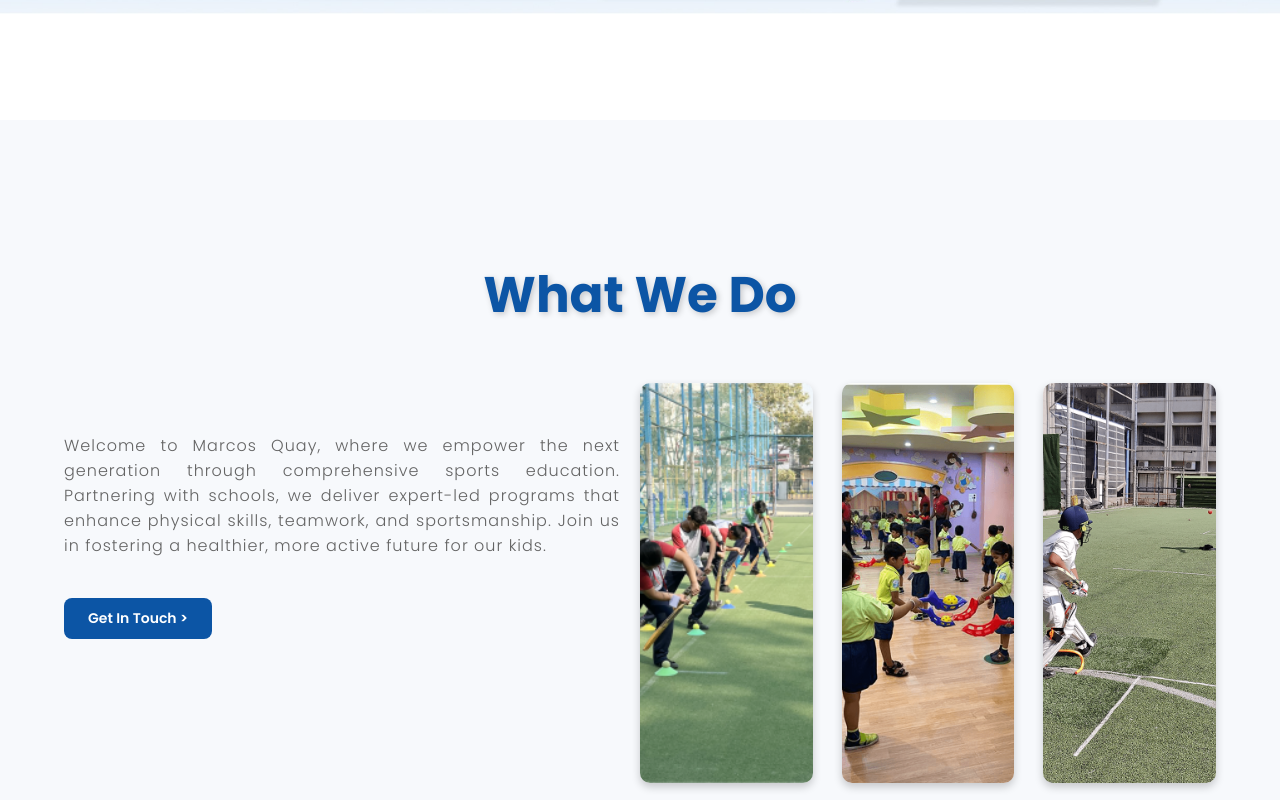
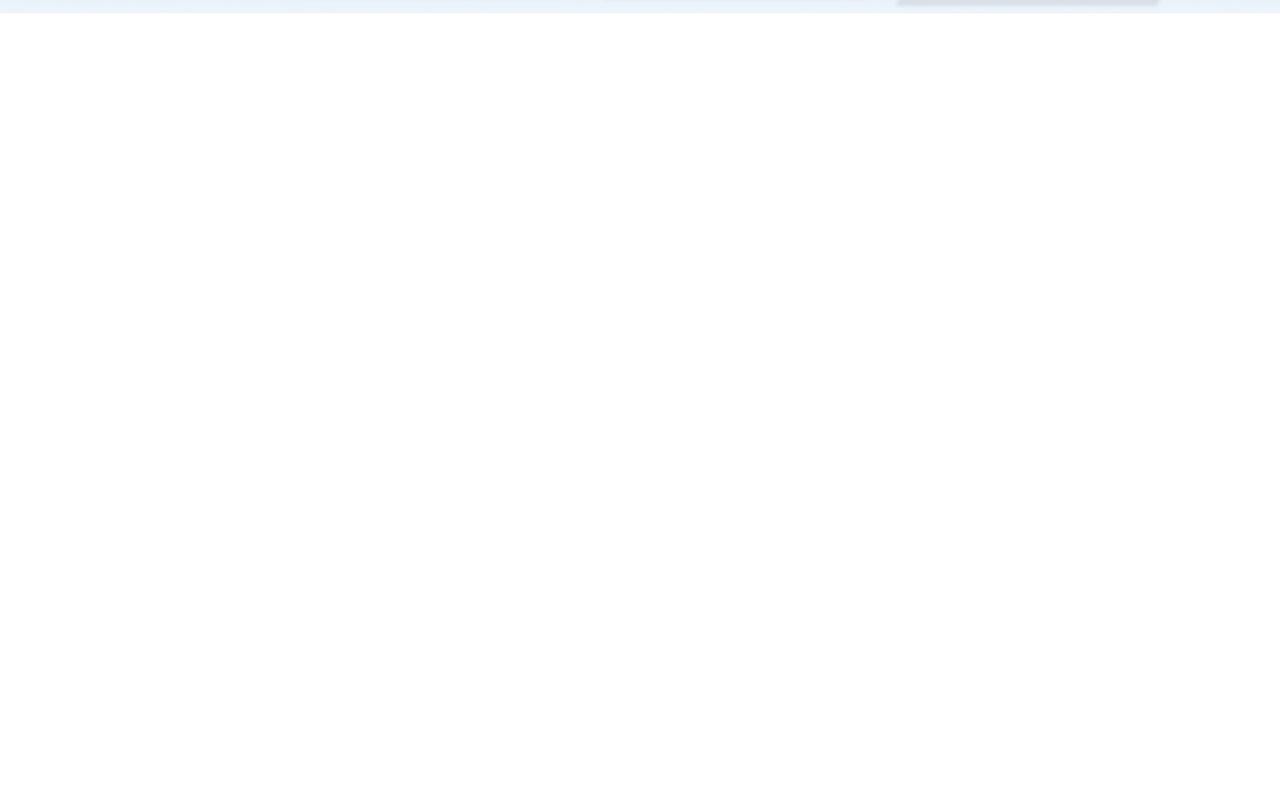
Before and after one commit to shivhub09/MQ-WEBSITE, a React (Vite) app in the folder client/: page / in a window 1280 px wide. Shown: the part 680-1480 px from the top of the page. After the commit the page ends 800 px from the top, so only its background shows below. Built offline with nearby package versions, Linux system fonts and the light colour scheme.

Commit message:
single scroll in the webview added

```diff
--- a/client/src/pages/AboutUsPage/AboutUsPage.css
+++ b/client/src/pages/AboutUsPage/AboutUsPage.css
@@ -1,14 +1,36 @@
+/* Remove scrollbar */
+* {
+  margin: 0;
+  padding: 0;
+  box-sizing: border-box;
+}
+
+html,
+body {
+  height: 100%;
+  overflow: hidden; /* Disable scrollbar on the body */
+}
+
 /* Default styles (for larger screens) */
 .about-us-main-container {
+  scroll-snap-type: y mandatory;
   height: 100vh;
-    background-color: #f7f7f7; /* Light background for contrast */
+  overflow-y: scroll;
+  scrollbar-width: none; /* For Firefox */
+  -ms-overflow-style: none; /* For IE and Edge */
+}
+
+.about-us-main-container::-webkit-scrollbar {
+  display: none; /* For Chrome, Safari, and Opera */
 }
 
 .about-us-main-container section {
-    height: 100vh;
+  scroll-snap-align: start;
   display: flex;
+  justify-content: center;
   align-items: center;
-    justify-content: center;
+  height: 100vh; /* Full height for each section */
+  width: 100vw; /* Full width for each section */
 }
 
 .aboutUs-image {
@@ -59,7 +81,8 @@
   color: #0c55a5;
   font-weight: 700;
   text-align: center;
-    margin-bottom: 20px; /* Add margin for spacing */
+  /* margin-top: 20px; */
+  /* margin-bottom: 20px; Add margin for spacing */
 }
 
 .AboutUs-content {
@@ -180,7 +203,7 @@
 .vision-mission-container {
   display: flex;
   flex-direction: column;
-    align-items: center;
+  align-items: flex-start;
   justify-content: space-evenly;
   width: 85%;
   height: auto;
@@ -330,6 +353,16 @@
 
 /* Responsive styles for 768px width */
 @media (max-width: 768px) {
+  html,
+  body {
+    overflow-y: auto;
+    height: auto;
+  }
+
+  .aboutUs-container-title{
+    margin-top: 0px;
+  }
+
   .aboutUs-image {
     margin-top: 75px;
     height: auto;
@@ -337,8 +370,6 @@
     min-height: 300px;
     background-size: cover;
     background-position: center;
-
-
   }
 
   .aboutUs-image img {
@@ -406,7 +437,7 @@
   .vision-mission-container {
     display: flex;
     flex-direction: column;
-    align-items: center;
+    align-items: flex-start;
     justify-content: center;
   }
 
@@ -436,6 +467,7 @@
 
   .vision-container h2,
   .mission-container h2 {
+    text-align: left;
     font-size: 30px;
   }
 
@@ -477,6 +509,10 @@
   .ceo-message-content {
     width: 100%;
     padding-left: 0;
+    text-align: justify;
+  }
+  .ceo-message-content h1{
+    text-align: center;
   }
 
   .founder-regards-col1 {
--- a/client/src/pages/HomePage/HomePage.css
+++ b/client/src/pages/HomePage/HomePage.css
@@ -1,21 +1,37 @@
+/* Remove scrollbar */
 * {
   margin: 0;
   padding: 0;
   box-sizing: border-box;
 }
 
-.home-page-main-container {
+html, body {
+  height: 100%;
+  overflow: hidden; /* Disable scrollbar on the body */
 }
 
-/* Home Page Main Container */
+.home-page-main-container {
+  scroll-snap-type: y mandatory;
+  height: 100vh;
+  overflow-y: scroll;
+  scrollbar-width: none; /* For Firefox */
+  -ms-overflow-style: none; /* For IE and Edge */
+}
+
+.home-page-main-container::-webkit-scrollbar {
+  display: none; /* For Chrome, Safari, and Opera */
+}
+
+/* Home Page Main Container Sections */
 .home-page-main-container section {
+  scroll-snap-align: start;
   display: flex;
-  flex-direction: column; /* Stack content vertically */
+  justify-content: center;
   align-items: center;
-  justify-content: center;
-  width: 100%;
-  min-height: 100vh; /* Ensure section takes full height if needed */
+  height: 100vh; /* Full height for each section */
+  width: 100vw;  /* Full width for each section */
 }
+
 
 /* Home Page Image */
 .homePage-container img {
@@ -34,7 +50,6 @@
   align-items: center;
   justify-content: center;
   box-sizing: border-box;
-  background-color: #f7f9fc;
 }
 
 .what-we-do-container-title {
@@ -178,7 +193,6 @@
   align-items: center;
   justify-content: center;
   box-sizing: border-box;
-  background-color: #f7f9fc;
 }
 
 .ourJourney-container-title {
@@ -223,10 +237,14 @@
 
 /* Responsive Styles */
 @media (max-width: 768px) {
+
+  html, body {
+    overflow-y: auto;
+    height: auto;
+  }
   .home-page-main-container {
-
     padding-top: 50px;
-    height: auto; /* Let height be determined by content */
+    height: auto;
   }
 
   .home-page-main-container section {
@@ -234,13 +252,12 @@
     min-height: auto;
   }
 
-
   .what-we-do-container {
     height: auto; /* Adjust height for smaller screens */
     padding: 20px; /* Add padding */
   }
 
-  .ourJourney{
+  .ourJourney {
     height: auto;
   }
 
@@ -301,6 +318,4 @@
     padding: 20px; /* Add padding */
     width: 100%; /* Full width */
   }
-
-
 }
--- a/client/src/pages/HomePage/HomePage.jsx
+++ b/client/src/pages/HomePage/HomePage.jsx
@@ -6,9 +6,7 @@
 import './HomePage.css';
 import OurOfferingsCard from './components/utils/OurOfferingsCard';
 import OurJourneyCard from './components/utils/OurJourneyCard';
-import TestimonialCard from './components/utils/TestimonialCard';
 import TestimonialCarousel from './components/utils/TestimonialCarousel';
-import Footer from '../../utils/Footer/Footer';
 
 import ACEImage from './components/images/Website Home - ACE.png';
 import BrandingImage from './components/images/Website Home - Branding & Sponsorship.png';
--- a/client/src/pages/OfferingsPage/BrandSponsorship/BrandSponsorship.css
+++ b/client/src/pages/OfferingsPage/BrandSponsorship/BrandSponsorship.css
@@ -1,12 +1,22 @@
-/* Base styles */
+/* Remove scrollbar */
 * {
   margin: 0;
   padding: 0;
   box-sizing: border-box;
 }
 
+html,
+body {
+  height: 100%;
+  overflow: hidden; /* Disable scrollbar on the body */
+}
+
 .brandSponsorship-main-container {
-  scrollbar-width: none;
+  scroll-snap-type: y mandatory;
+  height: 100vh;
+  overflow-y: scroll;
+  scrollbar-width: none; /* For Firefox */
+  -ms-overflow-style: none; /* For IE and Edge */
 }
 
 .brandSponsorship-main-container::-webkit-scrollbar {
@@ -14,13 +24,12 @@
 }
 
 .brandSponsorship-main-container section {
+  scroll-snap-align: start;
   display: flex;
-  flex-direction: column; /* Stack content vertically */
+  justify-content: center;
   align-items: center;
-  justify-content: center;
-  padding: 40px 0; /* Add padding for spacing */
-  width: 100%;
-  min-height: 100vh; /* Ensure section takes full height if needed */
+  height: 100vh; /* Full height for each section */
+  width: 100vw; /* Full width for each section */
 }
 
 .brandSponsorship-container-one {
@@ -71,24 +80,27 @@
 
 /* Media queries for responsiveness */
 @media (max-width: 768px) {
+  html,
+  body {
+    overflow-y: auto;
+    height: auto;
+  }
   .brandSponsorship-main-container {
-    height: auto; /* Let height be determined by content */
+    height: auto;
   }
 
   .brandSponsorship-container-one h1 {
-    margin-top: 50px;
+    margin-top: 75px;
     font-size: 1.5rem;
   }
 
   .brandSponsorship-main-container section {
     height: auto;
-    /* padding: 20px 0; */
     min-height: auto;
   }
 
   .brandSponsorship-container-two-content {
     flex-direction: column;
-    /* align-items: center; */
     width: 100%;
     margin-top: 0;
     margin-bottom: 30px;
--- a/client/src/pages/OfferingsPage/SchoolProgram/SchoolProgram.css
+++ b/client/src/pages/OfferingsPage/SchoolProgram/SchoolProgram.css
@@ -1,25 +1,37 @@
+/* Remove scrollbar */
 * {
   margin: 0;
   padding: 0;
   box-sizing: border-box;
 }
 
+html,
+body {
+  height: 100%;
+  overflow: hidden; /* Disable scrollbar on the body */
+}
+
 .schoolProgram-main-container {
-  overflow: hidden; /* Hide overflowing content */
+  scroll-snap-type: y mandatory;
+  height: 100vh;
+  overflow-y: scroll;
+  scrollbar-width: none; /* For Firefox */
+  -ms-overflow-style: none; /* For IE and Edge */
+}
+
+.schoolProgram-main-container::-webkit-scrollbar {
+  display: none; /* For Chrome, Safari, and Opera */
 }
 
 /* Section styles */
 .schoolProgram-main-container section {
-  height: 100vh; /* Default for larger screens */
+  scroll-snap-align: start;
   display: flex;
-  flex-direction: column;
+  justify-content: center;
   align-items: center;
-  justify-content: center;
-  padding: 20px; /* Add padding for better spacing */
+  height: 100vh; /* Full height for each section */
+  width: 100vw; /* Full width for each section */
 }
-
-/* Mobile view adjustments */
-
 
 /* Foundations */
 .foundations {
@@ -137,31 +149,37 @@
   height: auto; /* Maintain aspect ratio */
 }
 
-
 /* Responsive Design */
 @media (max-width: 768px) {
+  html,
+  body {
+    overflow-y: auto; /* Allow vertical scrolling */
+    height: auto;
+  }
   .schoolProgram-main-container {
     height: auto;
   }
 
   .schoolProgram-main-container section {
-    height: auto; /* Allow sections to grow based on content */
-  }
-
-  /* Add margin to titles for mobile view */
-  .schoolProgram-title h2 {
-    margin-top: 60px; /* Adjust this value as needed */
+    height: auto;
   }
 
   .schoolProgram-title h2 {
-    margin-top: 100px; /* Increase margin to ensure visibility */
+    margin-top: 60px;
+  }
+
+  .schoolProgram-title h2 {
+    margin-top: 100px;
   }
 }
 
-
-
 /* Responsive Design */
 @media (min-width: 768px) {
+  html,
+  body {
+    overflow-y: auto; /* Allow vertical scrolling */
+    height: auto;
+  }
   .schoolProgram-container-one {
     flex-direction: row; /* Change to row for wider screens */
     justify-content: space-evenly;
```
Lines whose indentation alone changed are shown as unchanged.
